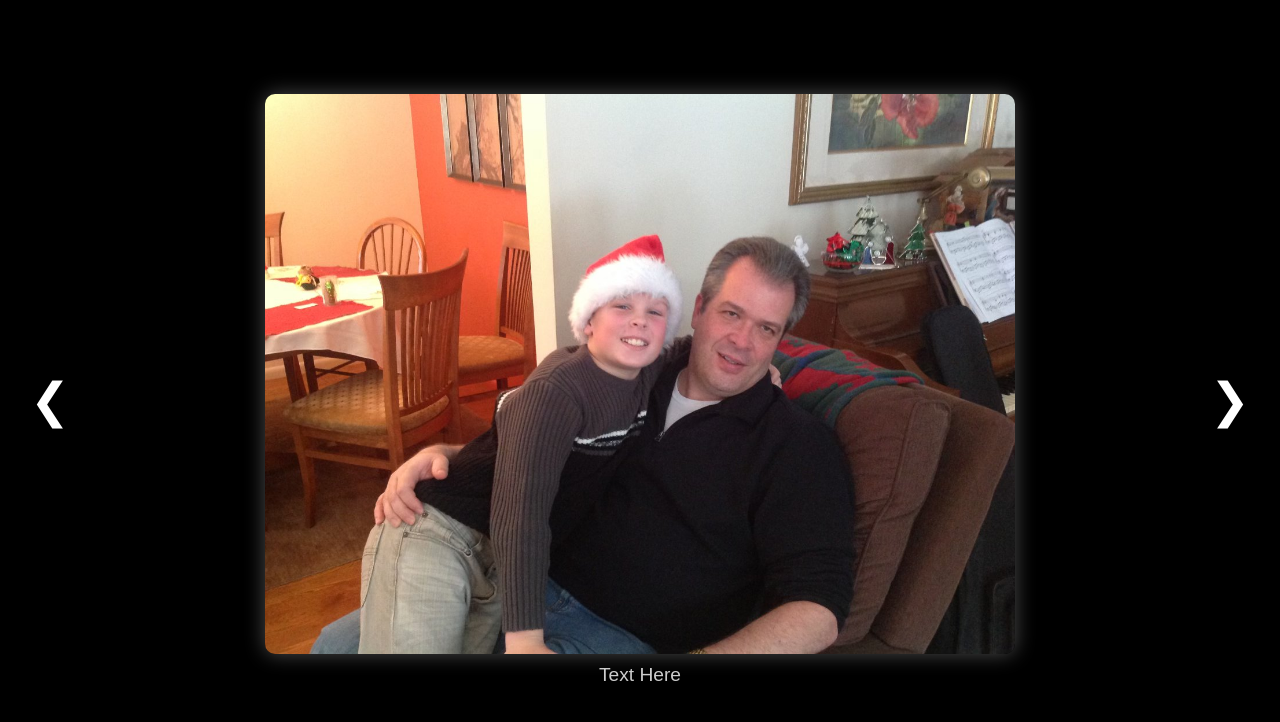
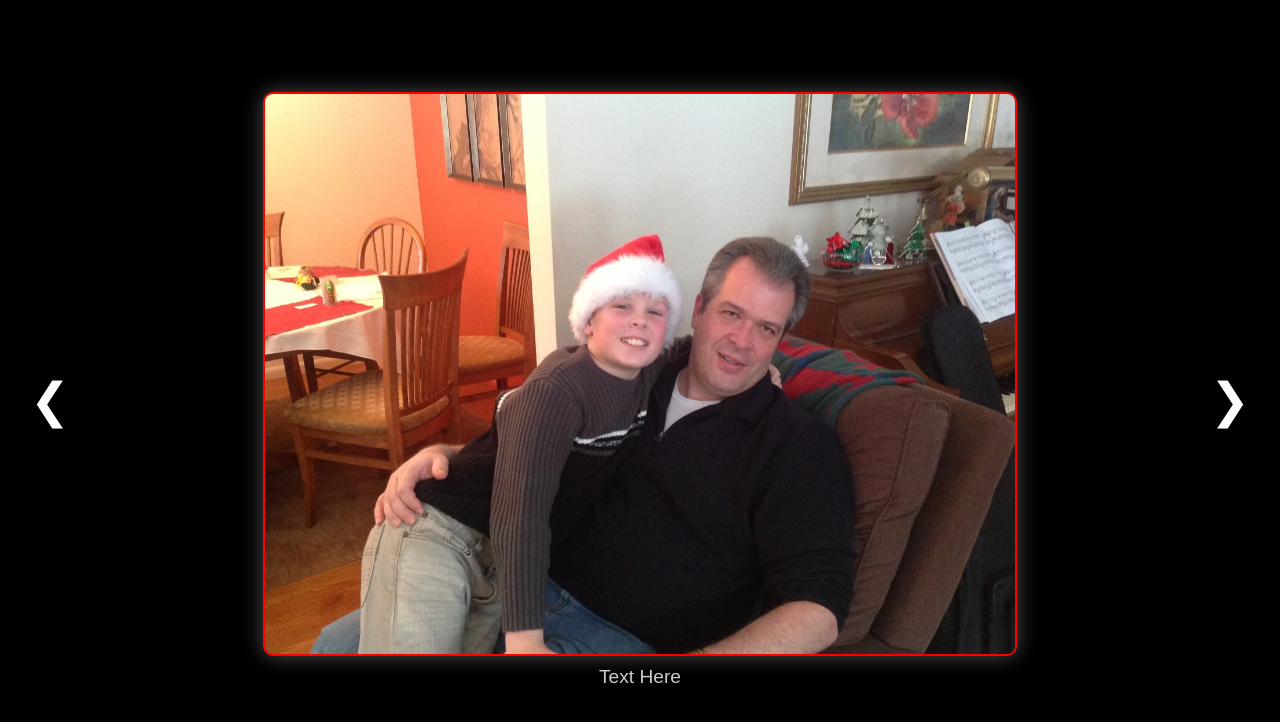
Before and after one commit to Tanzinator1/fathers-day, a plain HTML site: page index.html in a window 1280 px wide. Drawn offline with Linux system fonts and the light colour scheme.

```diff
--- a/style.css
+++ b/style.css
@@ -35,6 +35,7 @@ body {
   flex-direction: column;
   align-items: center;
   justify-content: center;
+
 }
 
 /* Image styling */
@@ -77,3 +78,6 @@ body {
 .nav-button:hover {
   background: rgba(255, 255, 255, 0.2);
 }
+.slide img {
+  border: 2px solid red;
+}
```
